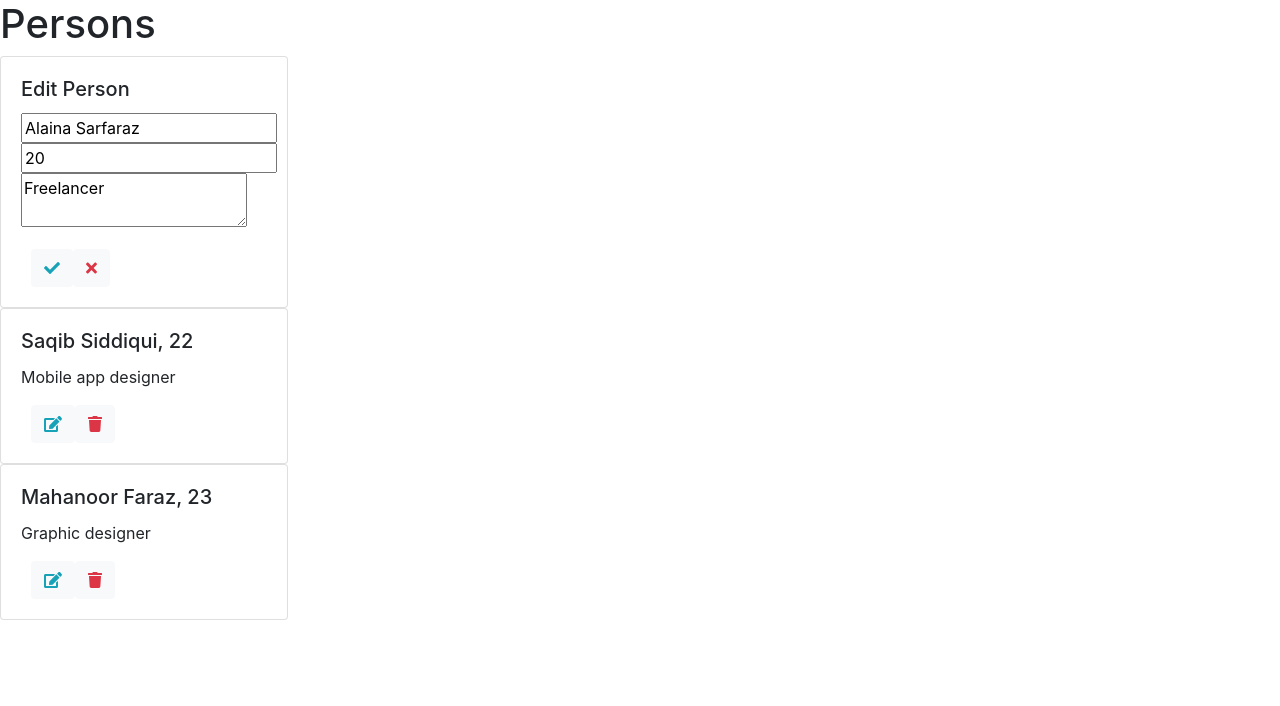
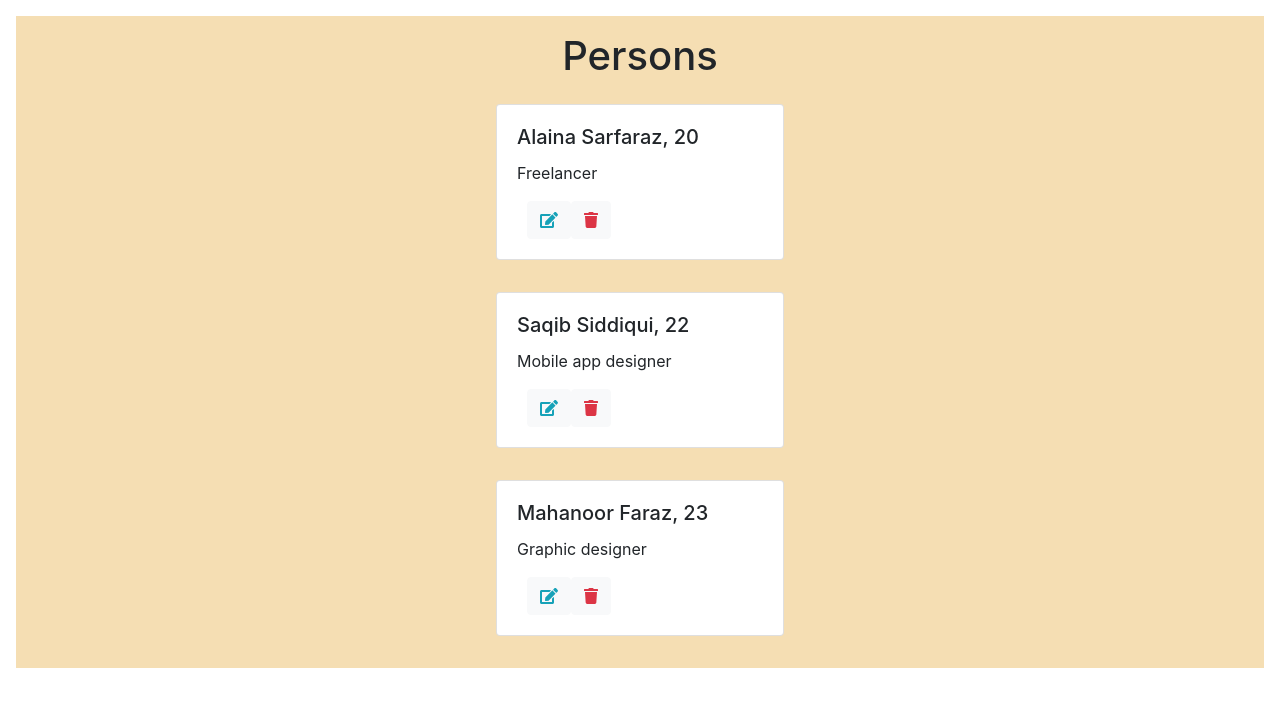
Before and after one commit to iqra30/my-app, a React (Create React App) app: page / in a window 1280 px wide. Shown: the top 706 px of the page. Built offline with nearby package versions, Linux system fonts and the light colour scheme.

Commit message:
apply css

```diff
--- a/src/components/Persons/Person.css
+++ b/src/components/Persons/Person.css
@@ -0,0 +1,3 @@
+.Person{
+    margin: 1em;
+}
--- a/src/components/Persons/Person.jsx
+++ b/src/components/Persons/Person.jsx
@@ -3,19 +3,19 @@ import './Person.css';
 import PersonEdit from './PersonEdit';
 import PersonInfo from './PersonInfo';
 import PropType from 'prop-types';
-import {Button,Card} from 'react-bootstrap';
+import { Card } from 'react-bootstrap';
 
-export default function Person(props){
+export default function Person(props) {
 
-    return(
-        <div>
-           <Card style={{ width: '18rem' }}>
-               {props.person.isEditMode ? <PersonEdit person={props.person}/> : <PersonInfo person={props.person}/>}
-           </Card>
+    return (
+        <div >
+            <Card className="Person" style={{ width: '18rem' }}>
+                {props.person.isEditMode ? <PersonEdit person={props.person} /> : <PersonInfo person={props.person} />}
+            </Card>
         </div>
     )
 }
 
 Person.PropType = {
-    person : PropType.object
+    person: PropType.object
 }
--- a/src/components/Persons/PersonInfo.jsx
+++ b/src/components/Persons/PersonInfo.jsx
@@ -1,13 +1,15 @@
 import React from 'react';
 import './PersonInfo.css';
-import {Button,Card,ButtonGroup} from 'react-bootstrap';
+import { Button, Card, ButtonGroup } from 'react-bootstrap';
 import PropType from 'prop-types';
 import { FontAwesomeIcon } from '@fortawesome/react-fontawesome';
-import {  faEdit, faTrash } from '@fortawesome/free-solid-svg-icons'
+import { faEdit, faTrash } from '@fortawesome/free-solid-svg-icons'
 
-export default function PersonInfo(props){
-
-    return(
+export default function PersonInfo(props) {
+    const enableEdit = () => {
+        alert('hello world')
+    }
+    return (
         <div>
             <Card.Body>
                 <Card.Title>{props.person.name}, {props.person.age}</Card.Title>
@@ -15,7 +17,7 @@ export default function PersonInfo(props){
                     {props.person.description}
                 </Card.Text>
                 <ButtonGroup aria-label="Basic example" className="PersonInfo"></ButtonGroup>
-    <Button variant="light">
+                <Button variant="light" onClick={enableEdit}>
                     <FontAwesomeIcon className="text-info" icon={faEdit} />
                 </Button>
                 <Button variant="light">
@@ -27,5 +29,5 @@ export default function PersonInfo(props){
 }
 
 PersonInfo.PropType = {
-    person : PropType.object
+    person: PropType.object
 }
--- a/src/components/Persons/Persons.css
+++ b/src/components/Persons/Persons.css
@@ -0,0 +1,8 @@
+.Persons {
+display: flex;
+flex-direction: column;
+align-items: center;
+padding: 1em;
+margin: 1em;
+background-color:wheat;
+}
--- a/src/components/Persons/Persons.jsx
+++ b/src/components/Persons/Persons.jsx
@@ -2,36 +2,36 @@ import React from 'react';
 import './Persons.css';
 import Person from './Person';
 
-export default function Persons(){
+export default function Persons() {
     const personsData = [
         {
-         "name" : "Alaina Sarfaraz",
-         "age" : 20,
-         "description" : "Freelancer",
-         "isEditMode" : true
+            "name": "Alaina Sarfaraz",
+            "age": 20,
+            "description": "Freelancer",
+            "isEditMode": false
         },
         {
-        "name" : "Saqib Siddiqui",
-         "age" : 22,
-         "description" : "Mobile app designer",
-         "isEditMode" : false
+            "name": "Saqib Siddiqui",
+            "age": 22,
+            "description": "Mobile app designer",
+            "isEditMode": false
 
         },
         {
-         "name" : "Mahanoor Faraz",
-         "age" : 23,
-         "description" : "Graphic designer",
-         "isEditMode" : false
+            "name": "Mahanoor Faraz",
+            "age": 23,
+            "description": "Graphic designer",
+            "isEditMode": false
 
         }
     ]
-    return(
-        <div>
+    return (
+        <div className="Persons">
 
-          <h1>Persons </h1>
-          {
-              personsData.map(person => <Person person={person}/>)
-          }
+            <h1>Persons </h1>
+            {
+                personsData.map(person => <Person person={person} />)
+            }
         </div>
     )
 }
```
Also changed, not shown: src/components/Persons/PersonEdit.jsx (+7 -7 lines). Lines whose indentation alone changed are shown as unchanged.
